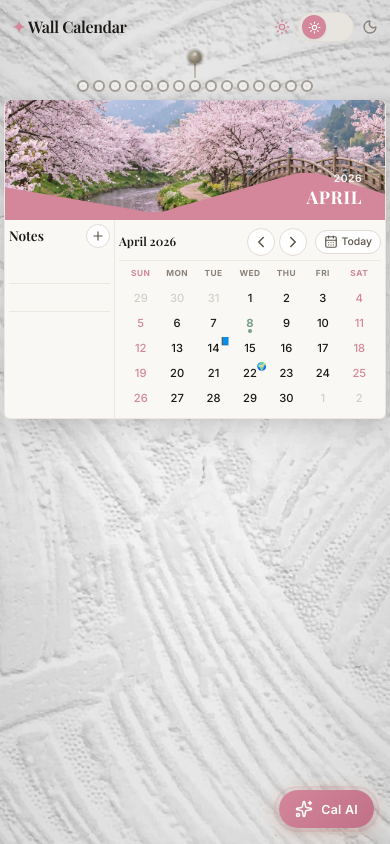
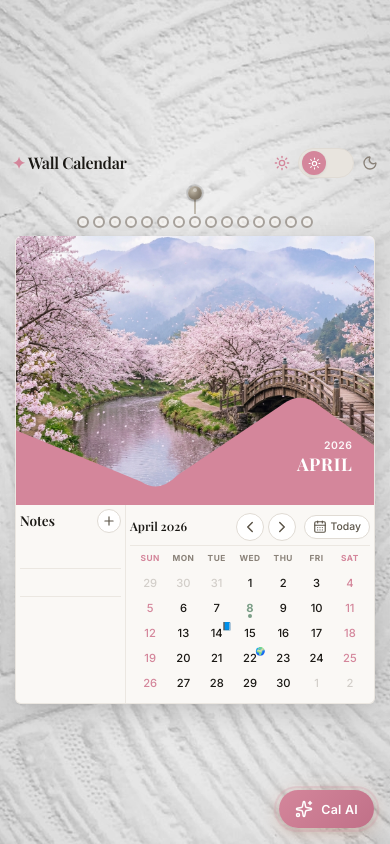
Before and after one commit to Aashiskr/Calendar, a Next.js app: page / in a window 390 px wide. Built offline with nearby package versions, Linux system fonts and the light colour scheme.

Commit message:
fix: restore mathematically precise side-by-side ratio on narrow displays

```diff
--- a/src/styles/calendar.module.css
+++ b/src/styles/calendar.module.css
@@ -1074,9 +1074,8 @@
 /* Responsive */
 @media (max-width: 600px) {
   .pageContainer {
-    padding: var(--space-sm) 6px 80px 6px;
-    justify-content: flex-start;
-    padding-top: 0;
+    padding: var(--space-sm) var(--space-sm) 80px var(--space-sm);
+    justify-content: center;
   }
 
   .pageHeader {
@@ -1089,7 +1088,9 @@
   }
 
   .calendarShell {
-    max-width: 100%;
+    width: 95vw;
+    max-width: 360px;
+    margin: 0 auto;
   }
 
   .wallNail {
@@ -1131,10 +1132,6 @@
 
   .calendarPage {
     border-radius: var(--radius-sm);
-  }
-
-  .heroSection {
-    height: 140px;
   }
 
   .heroOverlay {
@@ -1245,10 +1242,6 @@
     height: 3px;
   }
 
-  .heroSection {
-    height: 120px;
-  }
-
   .heroMonth {
     font-size: 1.1rem;
   }
```
